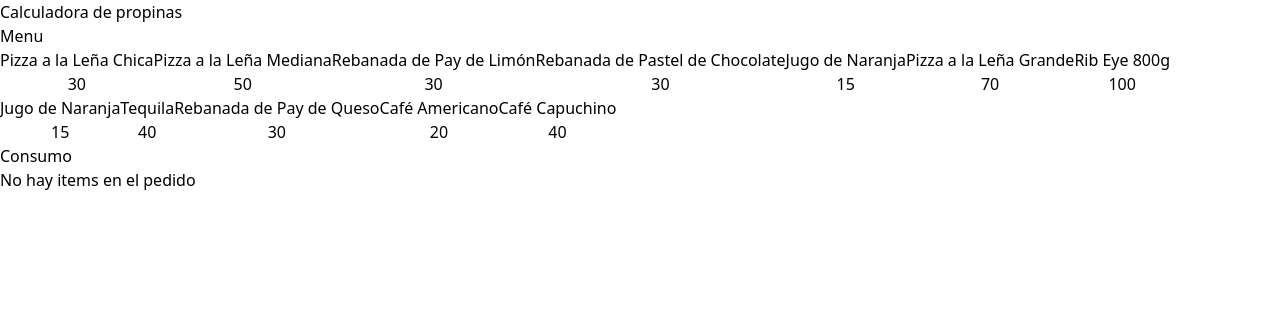
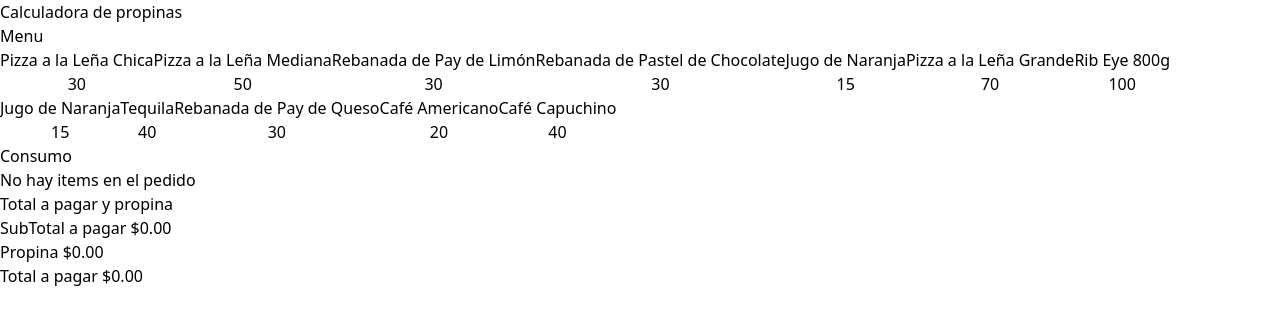
Before and after one commit to AlvaroJose1357/Calculadora_propinas, a React (Vite) app: page / in a window 1280 px wide. Shown: the top 324 px of the page. Built offline with nearby package versions, Linux system fonts and the light colour scheme.

Commit message:
feat(App, OrderTotal): total component
se creo el componente OrderTotal el cual lo que va a hacer es calcular total dependiendo de order

```diff
--- a/src/App.tsx
+++ b/src/App.tsx
@@ -1,5 +1,6 @@
 import MenuItem from "./components/MenuItem";
 import OrderContents from "./components/OrderContents";
+import OrderTotals from "./components/OrderTotals";
 import useOrder from "./hooks/useOrder";
 function App() {
   const { data, order, addItem, removeItem } = useOrder();
@@ -21,6 +22,7 @@
         </div>
         <div className="p-5 border border-dashed border-slate-300 rounded-lg space-y-10">
           <OrderContents order={order} removeItem={removeItem} />
+          <OrderTotals order={order} />
         </div>
       </main>
     </>
--- /dev/null
+++ b/src/components/OrderTotals.tsx
@@ -0,0 +1,38 @@
+import { useMemo } from "react";
+import { OrderItems } from "../types";
+import { formatCurrency } from "../helpers";
+
+type OrderTotalsProps = {
+  // Propiedades requeridas
+  order: OrderItems[];
+};
+export default function OrderTotals({ order }: OrderTotalsProps) {
+  // el useMemo nos sirve para memorizar un valor y solo se actualiza cuando sus dependencias cambian
+  // recibe un callback y un array de dependencias
+  // el reduce es un metodo que se utiliza para reducir un array a un solo valor, el total es un acomulador y el item es el valor actual que se esta procesando
+  const subTotalAmount = useMemo(
+    () => order.reduce((total, item) => total + item.quantity * item.price, 0),
+    [order]
+  );
+  return (
+    <>
+      {/* para darle espaciado a los hijos se utiliza la propiedad space-y-3 en el div padre */}
+      <div className="space-y-3">
+        <h2 className="font-black text-2xl">Total a pagar y propina</h2>
+        <p>
+          SubTotal a pagar{""}
+          <span className="font-bold"> {formatCurrency(subTotalAmount)}</span>
+        </p>
+        <p>
+          Propina{""}
+          <span className="font-bold"> $0.00</span>
+        </p>
+        <p>
+          Total a pagar{""}
+          <span className="font-bold"> $0.00</span>
+        </p>
+      </div>
+      <button></button>
+    </>
+  );
+}
```
